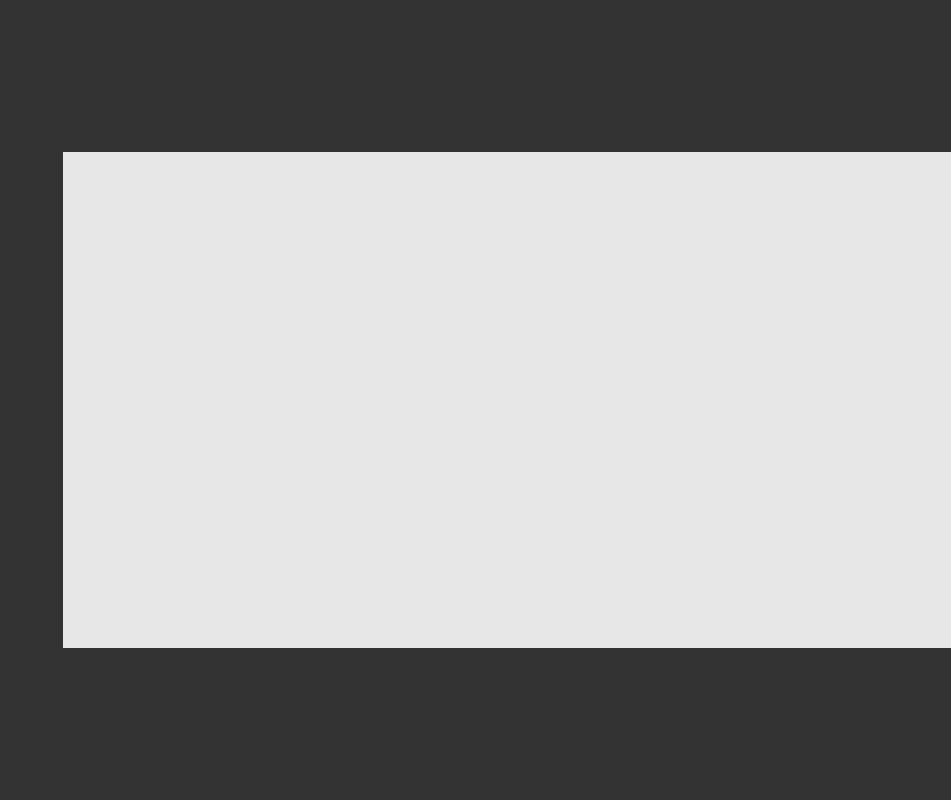
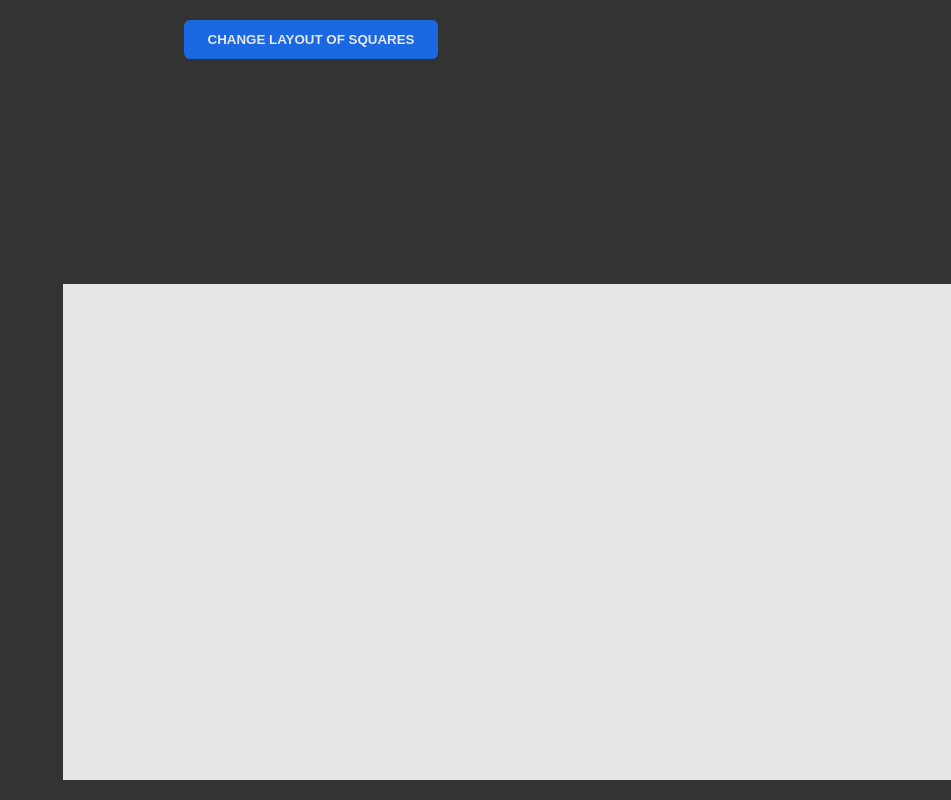
Before and after one commit to FernandoJunior7/etch-a-sketch, a plain HTML site: page index.html in a window 1280 px wide. Shown: the top 800 px of the page, without its empty margins (329-1280 px from the left). Drawn offline with Linux system fonts and the light colour scheme.

Commit message:
Add button styling

```diff
--- a/index.html
+++ b/index.html
@@ -8,6 +8,7 @@
   <script src="main.js" defer></script>
 </head>
 <body>
+  <button>Change layout of squares</button>
   <div id="container"></div>
 </body>
 </html>
--- a/style.css
+++ b/style.css
@@ -16,10 +16,37 @@ body {
   min-height: 100vh;
 
   display: flex;
-  justify-content: center;
+  flex-direction: column;
+  justify-content: space-between;
   align-items: center;
 
   padding: 2rem;
+}
+
+button {
+  border: none;
+  border-radius: .6rem;
+
+  text-transform: uppercase;
+  font-weight: 700;
+
+  padding: 1.2rem 2.4rem;
+
+  background-color: #1b68e3;
+  color: #e7e7e7;
+
+  transition: .5s;
+}
+
+button:hover {
+  cursor: pointer;
+
+  transform: scale(1.2);
+
+  background-color: #e7e7e7;
+  color: #1b68e3;
+
+  box-shadow: 4px 4px 4px #1b68e3;
 }
 
 #container {
```
